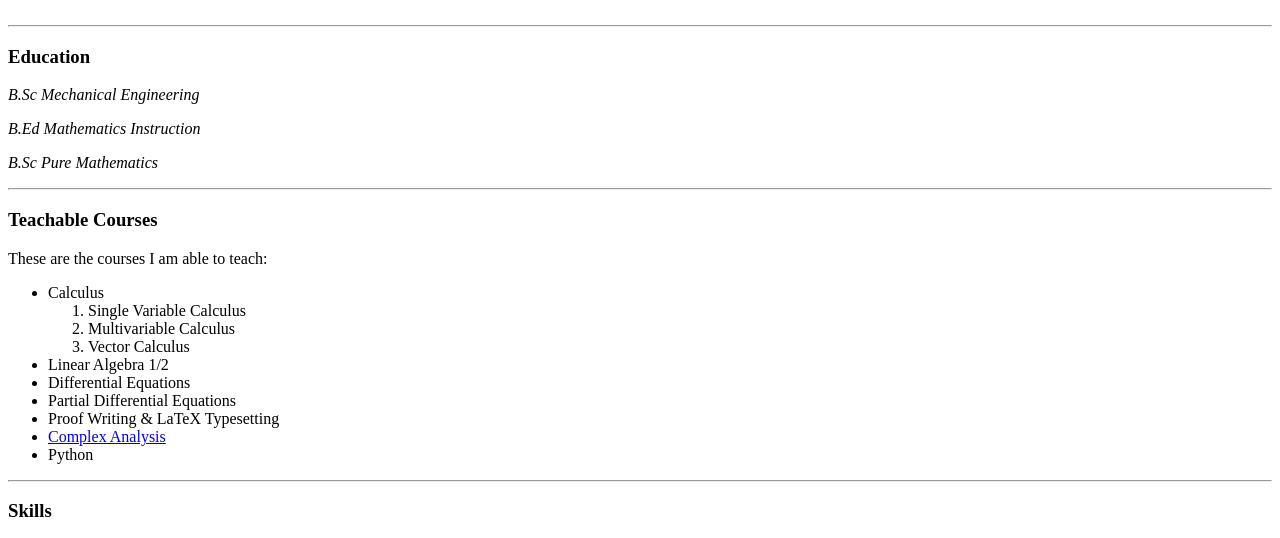
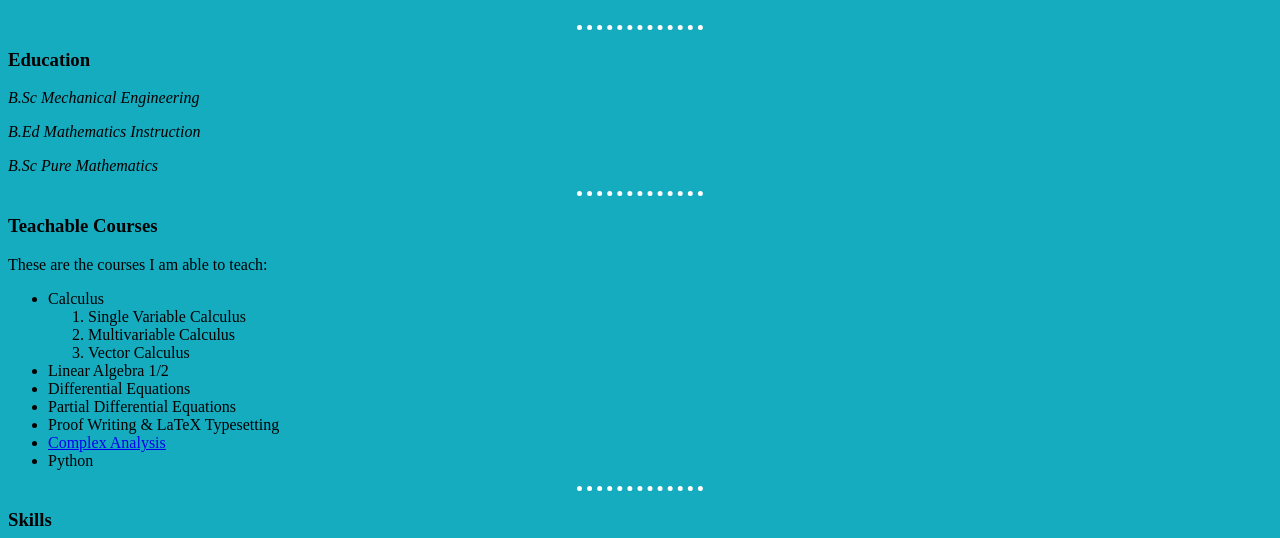
Before and after one commit to aj112358/web-development-learning, a plain HTML site: page html_personal_website/index.html in a window 1280 px wide. Shown: the part 181-719 px from the top of the page. Drawn offline with Linux system fonts and the light colour scheme.

Commit message:
learning about css

```diff
--- /dev/null
+++ b/html_personal_website/css/styles.css
@@ -0,0 +1,11 @@
+
+body {
+    background-color: rgb(22, 172, 192);
+}
+
+hr {
+    border-style: dotted none none;
+    border-color: white;
+    border-width: 5px;
+    width: 10%;
+}
--- a/html_personal_website/index.html
+++ b/html_personal_website/index.html
@@ -1,10 +1,13 @@
 <!DOCTYPE html>
 <html lang="en">
+
   <head>
     <meta charset="UTF-8" />
     <meta http-equiv="X-UA-Compatible" content="IE=edge" />
     <meta name="viewport" content="width=device-width, initial-scale=1.0" />
+
     <title>AJ's Personal Website</title>
+    <link rel="stylesheet" href="./css/styles.css">
   </head>
 
   <body>
```
Also changed, not shown: html_personal_website/contact.html (+1 -1 lines).
